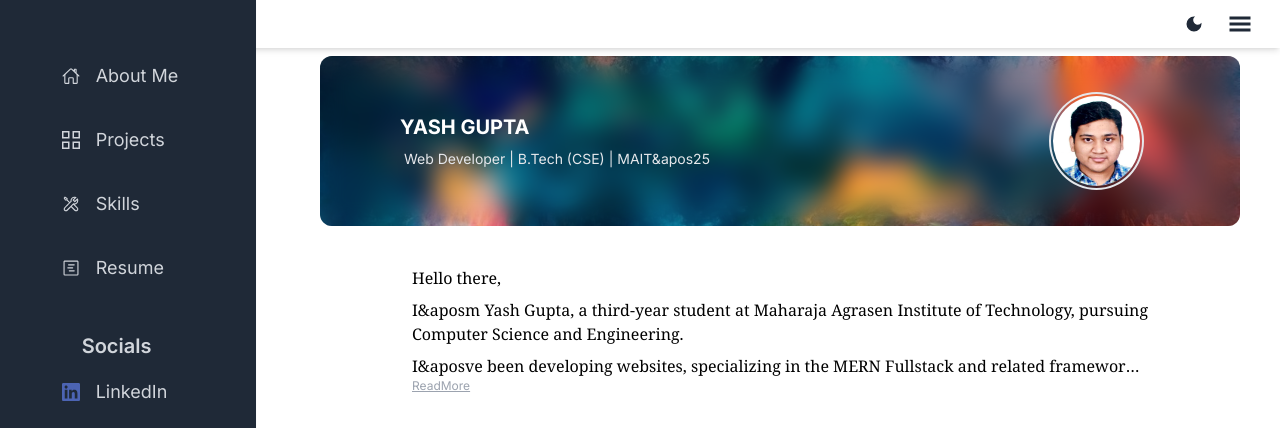
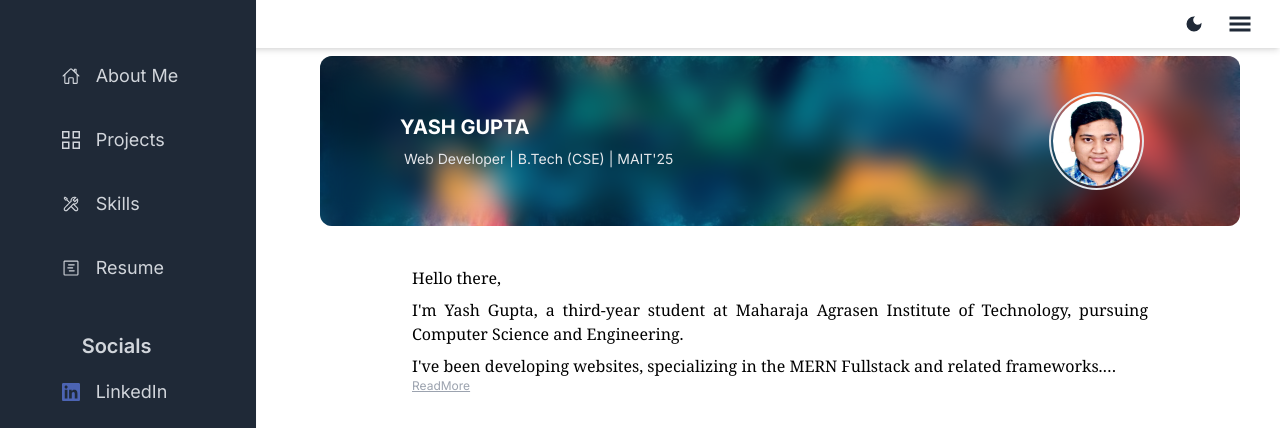
Before and after one commit to yashgupta2022/yash-gupta-portfolio, a Next.js app: page / in a window 1280 px wide. Shown: the top 428 px of the page. Built offline with nearby package versions, Linux system fonts and the light colour scheme.

Commit message:
apos error removed

```diff
--- a/src/app/components/About.jsx
+++ b/src/app/components/About.jsx
@@ -9,7 +9,7 @@ export default function About() {
             <div className="flex items-center justify-between rounded-xl px-10 md:px-20 py-5 backdrop-blur-md w-full ">
             <div>
             <h1 className="font-bold text-xl text-white">YASH GUPTA</h1>
-            <p className='text-sm pl-1 pt-2 text-gray-200'>Web Developer | B.Tech (CSE) | MAIT&apos25</p>
+            <p className='text-sm pl-1 pt-2 text-gray-200'>Web Developer | B.Tech (CSE) | MAIT{"'"}25</p>
             </div>
             <img src='/images/ProfilePhoto.jpg' alt='profile_photo'  className='rounded-[100%] border-2 p-[2px] m-4 h-[98px] w-[95px]' />
 
@@ -18,11 +18,11 @@ export default function About() {
       <div className='flex flex-col items-start' >
           <div className={`text-md font-serif pt-10 mx-auto ${expand ? '':'line-clamp-6 md:line-clamp-4'} space-y-2 text-justify w-[80%]`}>
             <p > Hello there, </p>
-            <p> I&aposm Yash Gupta, a third-year student at Maharaja Agrasen Institute of Technology, pursuing Computer Science and Engineering.  </p>
-            <p>   I&aposve been developing websites, specializing in the MERN Fullstack and related frameworks.  </p>
-              <p> My skills cover programming languages such as Python, C++, Java, HTML, CSS, JavaScript and frontend frameworks like React, Next.js, Tailwind CSS. On the backend, I&aposm comfortable with Node.js, Express, with databases like Firebase, MongoDB, Postgres, and AWS S3. </p>
-            <p >And yes, I code in my free time - it&aposs not just a skill, it&aposs a hobby.</p>
-            <p> I am a passionate learner who&aposs always up for learning and eager to explore new tech, I&aposm all about crafting digital experiences and finding tech solutions for real-world problems.</p>
+            <p> I{"'"}m Yash Gupta, a third-year student at Maharaja Agrasen Institute of Technology, pursuing Computer Science and Engineering.  </p>
+            <p>   I{"'"}ve been developing websites, specializing in the MERN Fullstack and related frameworks.  </p>
+              <p> My skills cover programming languages such as Python, C++, Java, HTML, CSS, JavaScript and frontend frameworks like React, Next.js, Tailwind CSS. On the backend, I{"'"}m comfortable with Node.js, Express, with databases like Firebase, MongoDB, Postgres, and AWS S3. </p>
+            <p >And yes, I code in my free time - it{"'"}s not just a skill, it{"'"}s a hobby.</p>
+            <p> I am a passionate learner who{"'"}s always up for learning and eager to explore new tech, I{"'"}m all about crafting digital experiences and finding tech solutions for real-world problems.</p>
             <button className='text-xs hover:text-gray-300 text-gray-400 underline' hidden={!expand} onClick={()=>{setExpand(p=>!p)}}>Show Less</button>
           </div>
           <button  className='text-xs  pl-[10%] hover:text-gray-300 text-gray-400 underline' hidden={expand} onClick={()=>{setExpand(p=>!p)}}>ReadMore</button>
```
